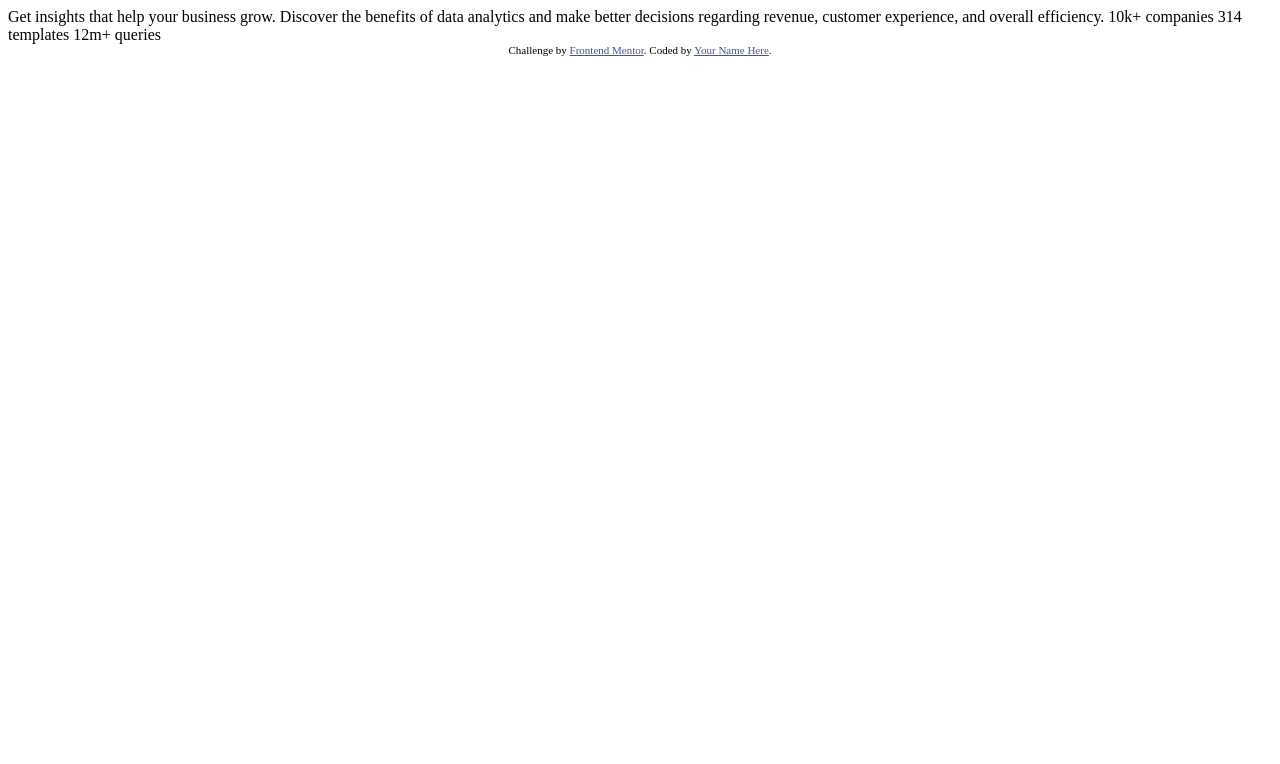
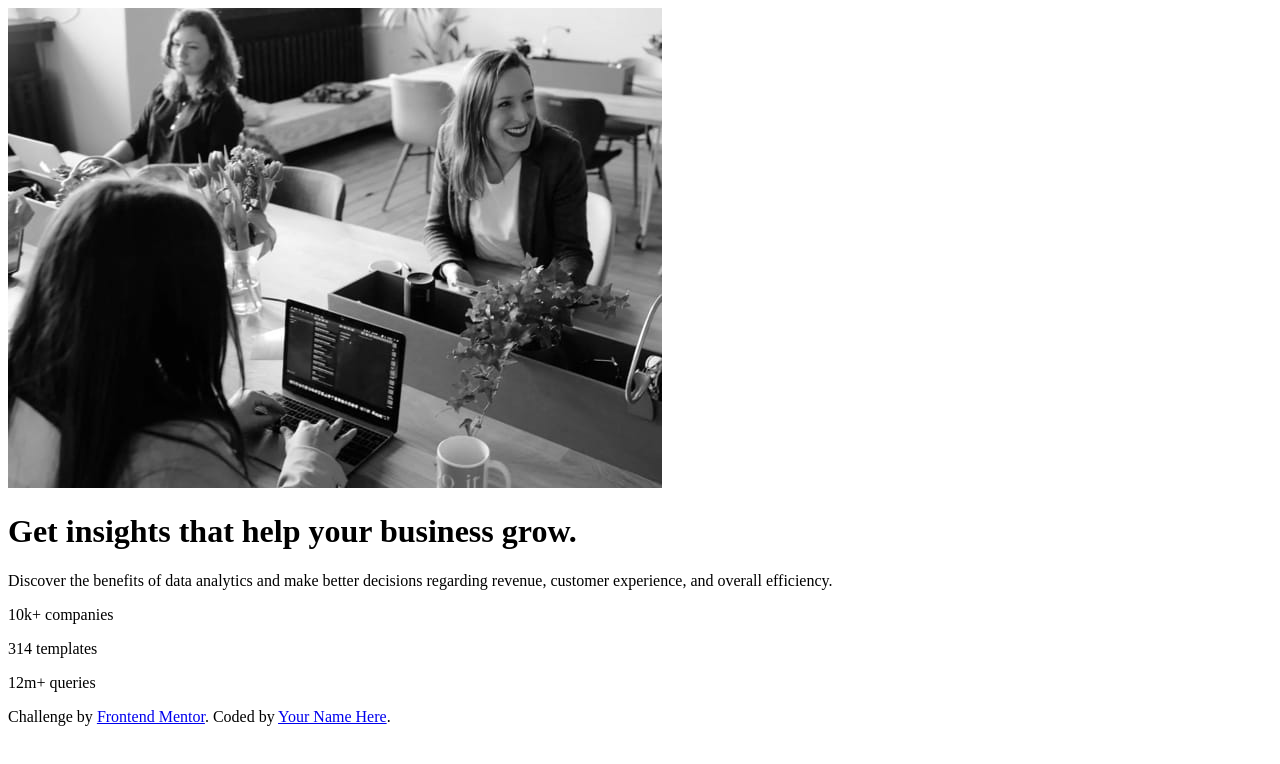
Before and after one commit to Shamuskado22/Frontend-Mentor, a plain HTML site: page stats-preview-card-component-main/index.html in a window 1280 px wide. Drawn offline with Linux system fonts and the light colour scheme.

Commit message:
Atualiza a estrutura do HTML do componente de cartão de estatísticas, adicionando uma seção principal com conteúdo organizado e um rodapé com atribuições.

```diff
--- a/stats-preview-card-component-main/index.html
+++ b/stats-preview-card-component-main/index.html
@@ -1,33 +1,51 @@
 <!DOCTYPE html>
 <html lang="en">
+
 <head>
   <meta charset="UTF-8">
-  <meta name="viewport" content="width=device-width, initial-scale=1.0"> <!-- displays site properly based on user's device -->
+  <meta name="viewport" content="width=device-width, initial-scale=1.0">
+  <!-- displays site properly based on user's device -->
 
   <link rel="icon" type="image/png" sizes="32x32" href="./images/favicon-32x32.png">
 
   <title>Frontend Mentor | Stats preview card component</title>
 
-  <!-- Feel free to remove these styles or customise in your own stylesheet 👍 -->
-  <style>
-    .attribution { font-size: 11px; text-align: center; }
-    .attribution a { color: hsl(228, 45%, 44%); }
-  </style>
 </head>
+
 <body>
 
-  Get insights that help your business grow.
+  <main class="card">
 
-  Discover the benefits of data analytics and make better decisions regarding revenue, customer
-  experience, and overall efficiency.
+    <div class="card__content">
+      <div class="card__image">
+        <img src="./images/image-header-mobile.jpg" alt="Header Image">
+      </div>
 
-  10k+ companies
-  314 templates
-  12m+ queries
+      <div class="card__text">
+        <h1 class="card__title">Get
+          <span class="card__highlight">insights</span>
+          that help your business grow.
+        </h1>
+        <p class="card__description">
+          Discover the benefits of data analytics and make better decisions regarding revenue, customer
+          experience, and overall efficiency.
+        </p>
+      </div>
 
-  <div class="attribution">
+      <div class="card__stats">
+        <p class="card__stat">10k+ <span class="card__stat-label">companies</span></p>
+        <p class="card__stat">314 <span class="card__stat-label">templates</span></p>
+        <p class="card__stat">12m+ <span class="card__stat-label">queries</span></p>
+      </div>
+
+    </div>
+
+  </main>
+
+  <footer class="attribution">
     Challenge by <a href="https://www.frontendmentor.io?ref=challenge" target="_blank">Frontend Mentor</a>.
     Coded by <a href="#">Your Name Here</a>.
-  </div>
+  </footer>
 </body>
+
 </html>
```
